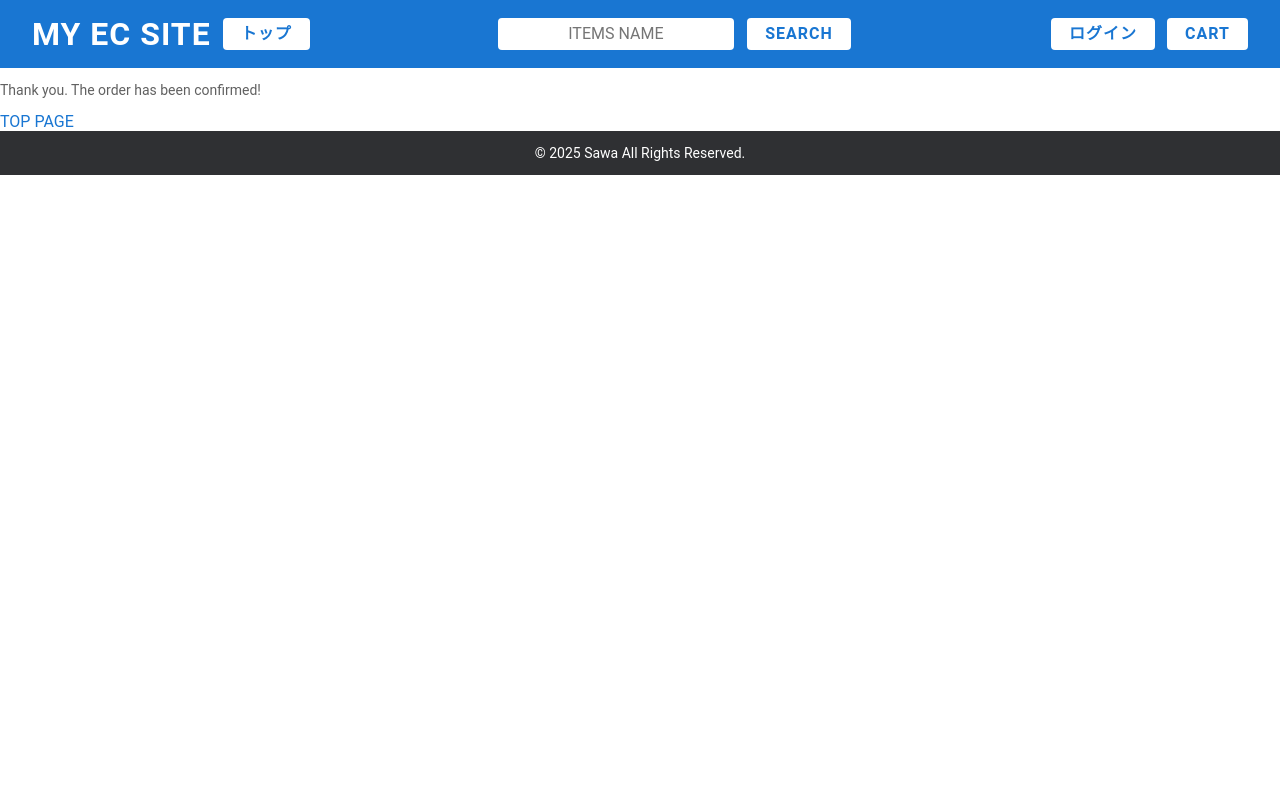
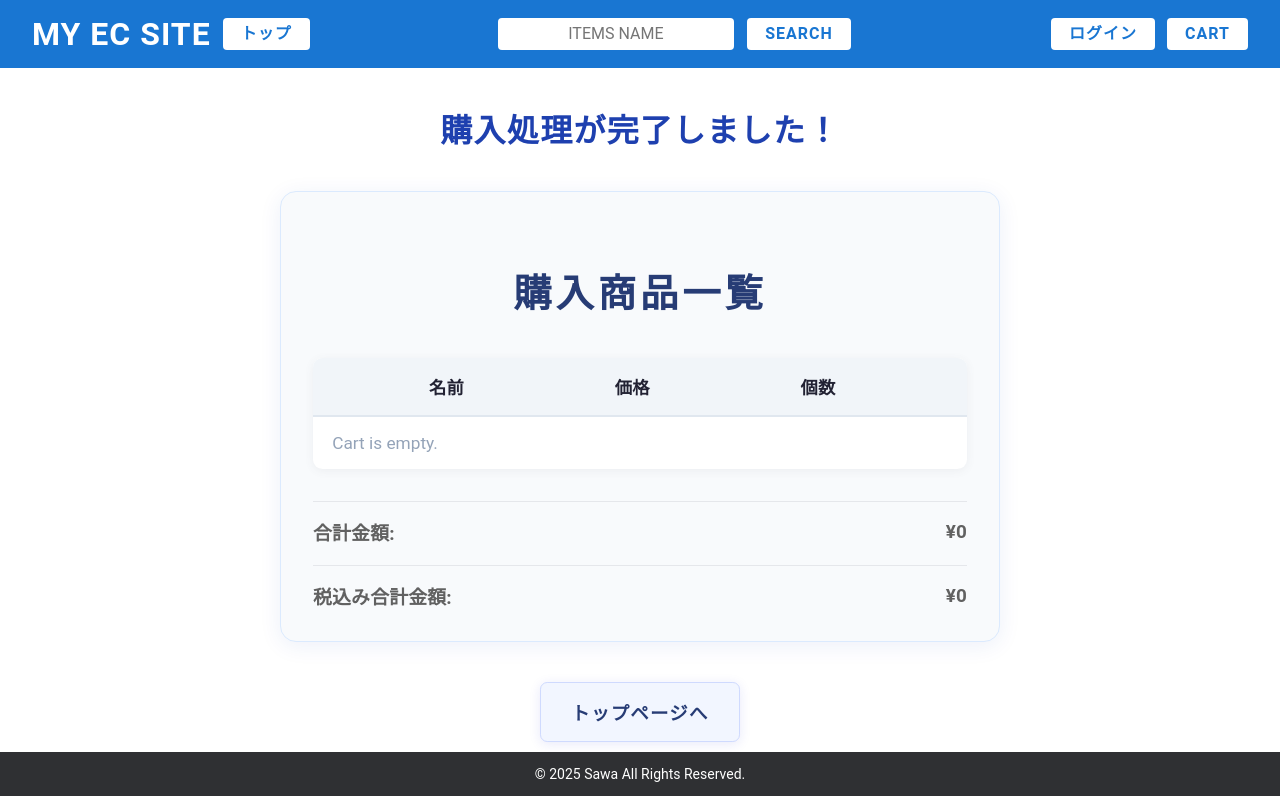
Before and after one commit to sawa-pascal/portfolio-ec-site, an Angular app: page /purchase-confirmed in a window 1280 px wide. Built offline with nearby package versions, Linux system fonts and the light colour scheme.

Commit message:
購入完了ページの改善

```diff
--- a/src/app/purchase/purchase-confirm/purchase-confirm.component.ts
+++ b/src/app/purchase/purchase-confirm/purchase-confirm.component.ts
@@ -109,11 +109,10 @@ export class PurchaseConfirmComponent implements OnInit {
       next: (res: any) => {
         this.loading = false;
         if (res.success) {
-          // カートをクリア
-          sessionStorage.removeItem('cart_items');
-
           console.log(res.message + res.sale_id);
-          this.router.navigate(['/purchase-confirmed']);
+          this.router
+            .navigate(['/purchase-confirmed'])
+            .then(() => window.scrollTo({ top: 0, behavior: 'smooth' }));
         } else {
           this.message = res.message || '購入に失敗しました。';
         }
--- a/src/app/purchase/purchase-confirmed/purchase-confirmed.component.html
+++ b/src/app/purchase/purchase-confirmed/purchase-confirmed.component.html
@@ -1,3 +1,49 @@
-<p>Thank you. The order has been confirmed!</p>
+<h2>購入処理が完了しました！</h2>
 
-<a [routerLink]="['']">TOP PAGE</a>
+<div class="confirm-container">
+  <h1 class="confirm-title">購入商品一覧</h1>
+
+  <!-- カート商品一覧 -->
+  <section class="order-summary">
+    <table class="cart-items-table">
+      <thead>
+        <tr>
+          <th></th>
+          <th>名前</th>
+          <th>価格</th>
+          <th>個数</th>
+        </tr>
+      </thead>
+      <tbody>
+        @if ((cartItems && cartItems.length > 0)) { @for (item of cartItems; track $index) {
+        <tr>
+          <td><img [src]="getItemImageUrl(item.image_url)" alt="{{ item.name }}" /></td>
+          <td>{{ item.name }}</td>
+          <td>{{ item.price | currency:'JPY':'symbol':'1.0-0' }}</td>
+          <td>{{ item.quantity }}</td>
+        </tr>
+        } } @else {
+        <tr>
+          <td colspan="4" class="empty-message">Cart is empty.</td>
+        </tr>
+        }
+      </tbody>
+    </table>
+  </section>
+
+  <!-- 合計金額 -->
+  <section class="totals-section">
+    <div class="total-row">
+      <span><strong>合計金額:</strong></span>
+      <span>{{ getTotal() | currency:'JPY':'symbol':'1.0-0' }}</span>
+    </div>
+    <div class="total-row">
+      <span><strong>税込み合計金額:</strong></span>
+      <span>{{ getTotalWithTax() | currency:'JPY':'symbol':'1.0-0' }}</span>
+    </div>
+  </section>
+</div>
+
+<div>
+  <a [routerLink]="['']" class="to-top-link">トップページへ</a>
+</div>
--- a/src/app/purchase/purchase-confirmed/purchase-confirmed.component.scss
+++ b/src/app/purchase/purchase-confirmed/purchase-confirmed.component.scss
@@ -0,0 +1,129 @@
+/* タイトル */
+h1 {
+  font-size: 2.4rem;
+  color: #273c75;
+  text-align: center;
+  margin-bottom: 2.5rem;
+  letter-spacing: 0.1em;
+  font-weight: 700;
+}
+
+/* 完了メッセージ h2 */
+h2 {
+  font-size: 2rem;
+  font-weight: 700;
+  color: #1e40af;
+  text-align: center;
+  margin: 2.3rem auto 1.5rem auto;
+  letter-spacing: 0.04em;
+  max-width: 540px;
+}
+
+/* TOP PAGEリンク */
+.to-top-link {
+  display: block;
+  margin: 0 auto;
+  margin-bottom: 10px;
+  max-width: 200px;
+  text-align: center;
+  background: #f2f6ff;
+  color: #273c75;
+  font-size: 1.15rem;
+  font-weight: 700;
+  letter-spacing: 0.07em;
+  text-decoration: none;
+  border-radius: 0.45rem;
+  padding: 1rem 0;
+  box-shadow: 0 2px 12px rgba(30, 41, 202, 0.10);
+  transition: background 0.18s, transform 0.18s, color 0.17s;
+  border: 1px solid #cfdafe;
+}
+.to-top-link:hover, .to-top-link:focus {
+  background: #a7b8ff;
+  color: #fff;
+  transform: translateY(-2px) scale(1.03);
+}
+
+/* コンテナ */
+.confirm-container {
+  max-width: 720px;
+  margin: 2.5rem auto;
+  padding: 2.8rem 2rem 2rem 2rem;
+  background: #f8fafc;
+  border-radius: 1rem;
+  box-shadow: 0 4px 22px rgba(30, 64, 175, 0.08);
+  border: 1px solid #dbeafe;
+}
+
+/* セクション見出し */
+.section-title,
+.order-summary h2 {
+  font-size: 1.3rem;
+  color: #1e293b;
+  margin-bottom: 1.2rem;
+  font-weight: 600;
+  letter-spacing: 0.03em;
+}
+
+/* カートアイテムテーブル */
+.cart-items-table {
+  width: 100%;
+  border-collapse: separate;
+  border-spacing: 0;
+  margin-top: 1.2rem;
+  margin-bottom: 2rem;
+  background: #fff;
+  box-shadow: 0 2px 10px rgba(80, 80, 100, 0.07);
+  border-radius: 0.6rem;
+  overflow: hidden;
+}
+
+.cart-items-table thead {
+  background-color: #f1f5f9;
+}
+.cart-items-table th,
+.cart-items-table td {
+  padding: 1rem 1.2rem;
+  text-align: left;
+  font-size: 1.08rem;
+  vertical-align: middle;
+}
+.cart-items-table th {
+  font-weight: 700;
+  color: #223;
+  border-bottom: 2.5px solid #e0e7ef;
+  letter-spacing: 0.02em;
+}
+.cart-items-table td img {
+  width: 60px;
+  height: 60px;
+  object-fit: contain;
+  border-radius: 6px;
+  background: #f3f6fe;
+  border: 1px solid #e0e7ef;
+}
+.cart-items-table tbody tr:nth-child(even) {
+  background: #f6fbfe;
+}
+
+/* 空カート文 */
+.empty-message {
+  color: #94a3b8;
+  text-align: center;
+  padding: 2rem 0;
+  font-size: 1.08rem;
+}
+
+/* 合計表示 */
+.total-row {
+  font-weight: 700;
+  border-top: 1.5px solid #e5e7eb;
+  margin-top: 1.2rem;
+  padding-top: 1rem;
+  font-size: 1.18rem;
+  color: #1e40af;
+  display: flex;
+  justify-content: space-between;
+  align-items: center;
+  letter-spacing: 0.01em;
+}
--- a/src/app/purchase/purchase-confirmed/purchase-confirmed.component.ts
+++ b/src/app/purchase/purchase-confirmed/purchase-confirmed.component.ts
@@ -1,12 +1,40 @@
-import { Component } from '@angular/core';
-import { RouterLink } from "@angular/router";
+import { Component, OnInit } from '@angular/core';
+import { RouterLink } from '@angular/router';
+import { SharedValueService } from '../../services/shared-value.service';
+import { CurrencyPipe } from '@angular/common';
 
 @Component({
   selector: 'app-purchase-confirmed.component',
-  imports: [RouterLink],
+  imports: [RouterLink, CurrencyPipe],
   templateUrl: './purchase-confirmed.component.html',
   styleUrl: './purchase-confirmed.component.scss',
 })
-export class PurchaseConfirmedComponent {
+export class PurchaseConfirmedComponent implements OnInit {
+  cartItems: any[] = [];
+  CART_SESSION_KEY = 'cart_items';
 
+  constructor(private sharedValueService: SharedValueService) {}
+
+  ngOnInit() {
+    const sessionStr = sessionStorage.getItem(this.CART_SESSION_KEY);
+    if (sessionStr) {
+      this.cartItems = JSON.parse(sessionStr);
+    } else {
+      this.cartItems = [];
+    }
+    // セッションデータを削除する
+    sessionStorage.removeItem(this.CART_SESSION_KEY);
+  }
+
+  getItemImageUrl(url: string): string {
+    return this.sharedValueService.getImageUrl() + url;
+  }
+
+  getTotal(): number {
+    return this.cartItems.reduce((acc, item) => acc + item.price * item.quantity, 0);
+  }
+
+  getTotalWithTax(): number {
+    return Math.round(this.getTotal() * 1.1);
+  }
 }
```
